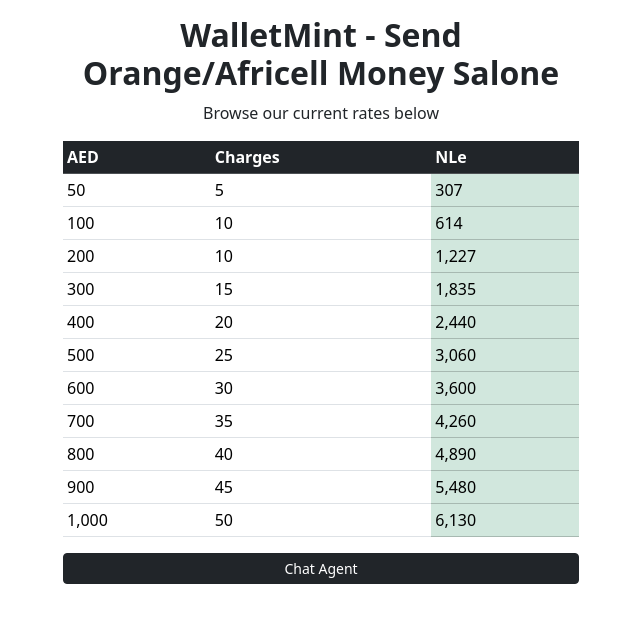
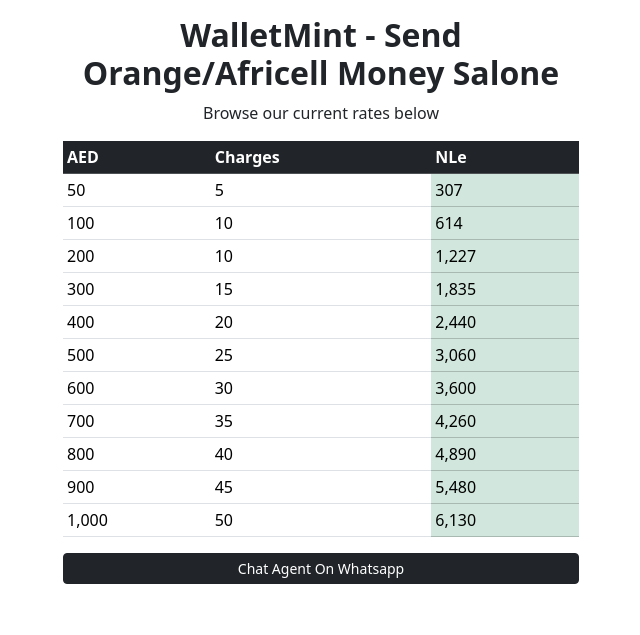
Before and after one commit to SUBiango/easy-money-transfer, a plain HTML site: page index.html in a window 1280 px wide. Shown: the whole page, without its empty margins (319-959 px from the left). Drawn offline with nearby package versions, Linux system fonts and the light colour scheme.

Commit message:
Updated button

```diff
--- a/index.html
+++ b/index.html
@@ -79,7 +79,7 @@
                         </tr>
                     </tbody>
                 </table>
-                <button type="button" class="btn btn-dark btn-sm mb-5"><a href="https://wa.me/+971589402592">Chat Agent</a></button>
+                <button type="button" class="btn btn-dark btn-sm mb-5"><a href="https://wa.me/+971589402592">Chat Agent On Whatsapp</a></button>
             </div>
         </div>
     </div>
```
